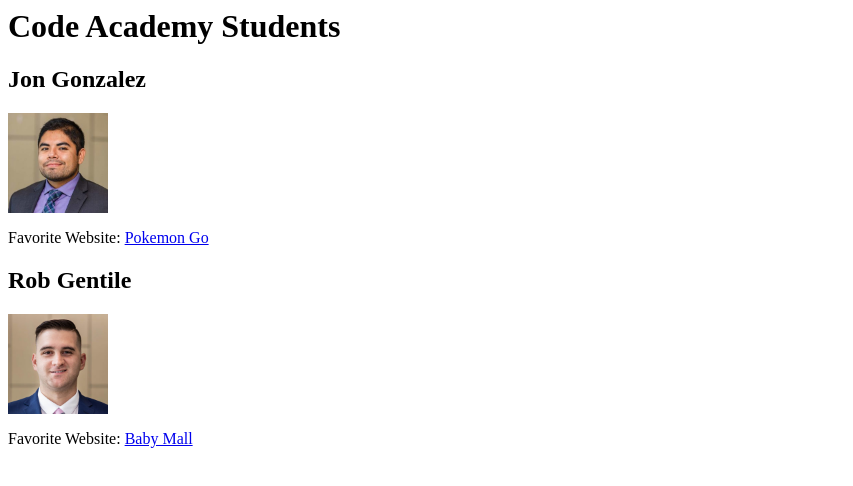
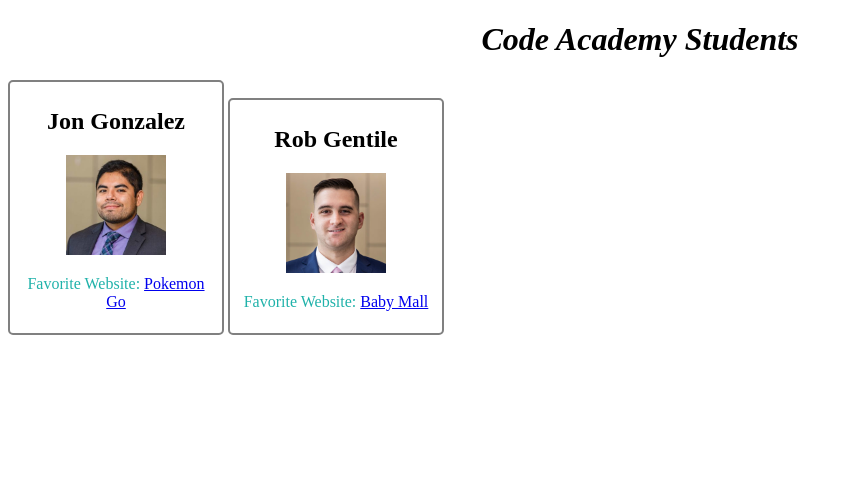
Before and after one commit to JelenaD1/jelena_and_rob_first_git_project, a plain HTML site: page index.html in a window 1280 px wide. Shown: the whole page, without its empty margins (0-853 px from the left). Drawn offline with Linux system fonts and the light colour scheme.

Commit message:
added css style

```diff
--- /dev/null
+++ b/css/style.css
@@ -0,0 +1,15 @@
+h1 {
+    font-style: italic;
+    text-align: center;
+}
+.favorite-website {
+    color: lightseagreen
+}
+div.developer {
+    width: 200px;
+    display: inline-block;
+    border: 2px solid grey;
+    border-radius: 5px;
+    padding: 6px;
+    text-align: center;
+  }
--- a/index.html
+++ b/index.html
@@ -1,14 +1,23 @@
+<!DOCTYPE html>
+<html>
+<head>
+<link rel="stylesheet" href="css/style.css">
+</head>
+<body>
 <h1>Code Academy Students</h1>
-<div>
+<div class="developer">
     <h2>Jon Gonzalez</h2>
     <img src= "images/Jonathan_G.jpeg" alt="Jon Gonzalez" height=100 width=100>
-    <p>
+    <p class="favorite-website">
         Favorite Website:  <a href="https://www.pokemongo.com/en-us/"target="_blank" title= "Pokemon Go"> Pokemon Go</a>
     </p>
-
+</div>
+<div class="developer">
     <h2>Rob Gentile</h2>
     <img src= "images/Robert-Gentile.jpeg" alt="Rob Gentile" height=100 width=100>
-    <p>
+    <p class="favorite-website">
         Favorite Website:  <a href="https://www.babiesrus.com/"target="_blank" title= "Baby Mall"> Baby Mall</a>
     </p>
 </div>
+</body>
+  </html>
```
